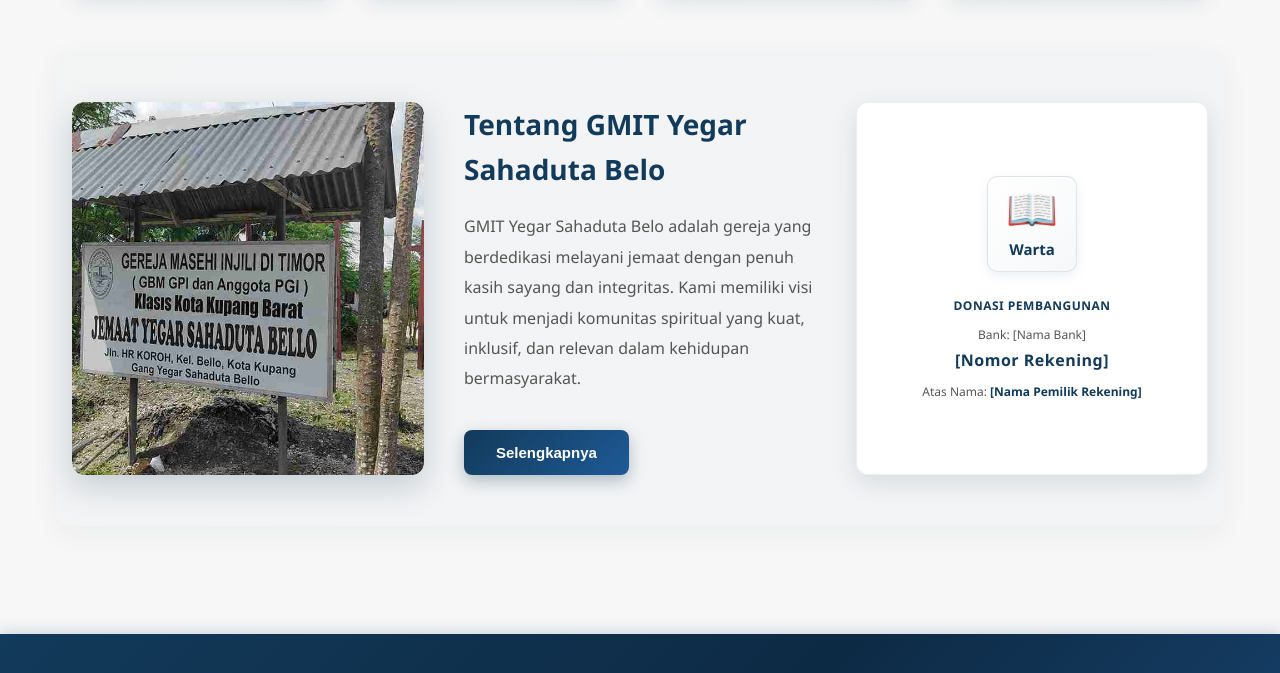
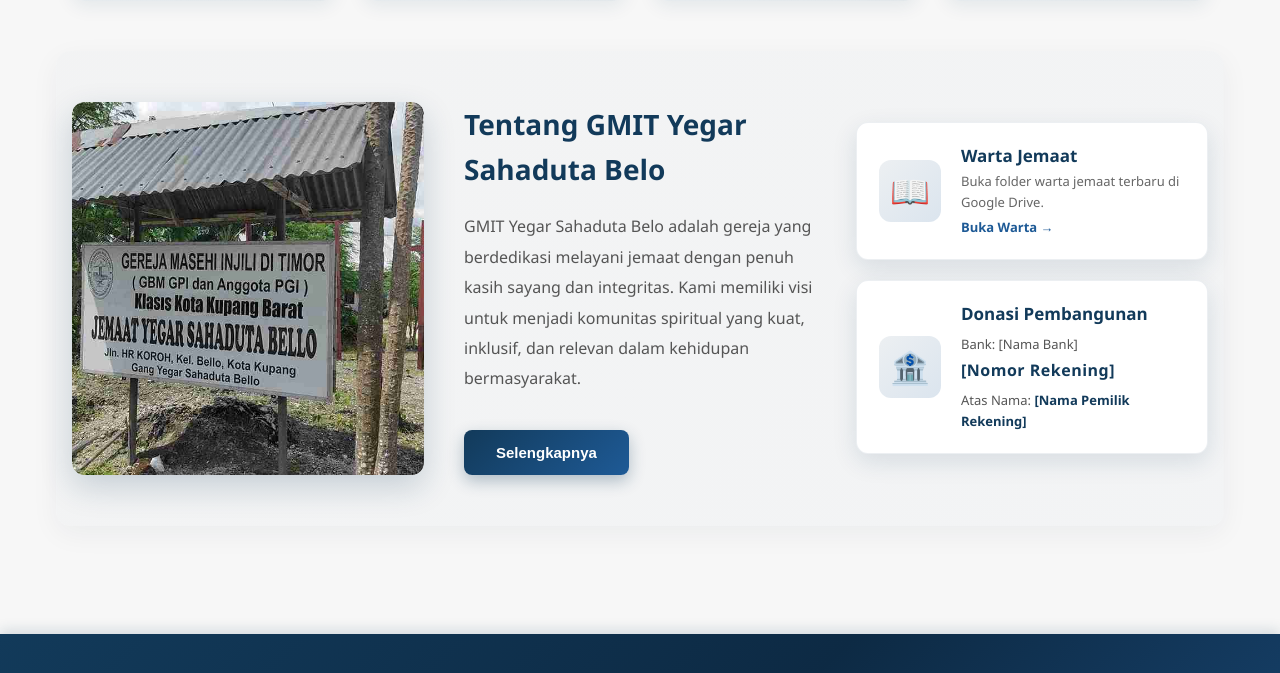
Before and after one commit to gmityegarsahadutabello/sky-web-profil-gmit-yegar, a website: page frontend/index.html in a window 1280 px wide. Shown: the part 2681-3354 px from the top of the page. Drawn offline with Linux system fonts and the light colour scheme; no server answers.

Commit message:
refactor: redesign warta jemaat and donation info cards layout in frontend

```diff
--- a/frontend/index.html
+++ b/frontend/index.html
@@ -162,17 +162,29 @@
         <button onclick="window.location.href='tentangSAHADUTA.html'" style="padding: clamp(10px, 2vw, 14px) clamp(20px, 3vw, 32px); background: linear-gradient(135deg, #123a5a, #1e5a96); color: white; border: none; cursor: pointer; border-radius: 8px; font-weight: 600; transition: all 0.3s ease; box-shadow: 0 6px 16px rgba(18,58,90,0.3); font-size: clamp(13px, 2.5vw, 15px);">Selengkapnya</button>
       </div>
 
-      <div class="qr-codes" style="display: flex; flex-direction: column; gap: clamp(16px, 3vw, 24px); align-items: center; justify-content: center; background: white; padding: clamp(16px, 3vw, 24px); border-radius: 12px; box-shadow: 0 8px 24px rgba(18,58,90,0.12); border: 1px solid rgba(18,58,90,0.08);">
-        <a class="qr-warta" id="warta-link" href="https://drive.google.com/drive/folders/1Zwq8xjesek8QyeOV2H7JzOSBzLYR-DG5?usp=sharing" target="_blank" rel="noopener noreferrer" aria-label="Buka folder Warta Jemaat di Google Drive" style="text-decoration: none; display: inline-flex; flex-direction: column; align-items: center; gap: 8px; padding: 10px 18px; border-radius: 10px; border: 1px solid rgba(18,58,90,0.12); background: linear-gradient(135deg, #ffffff 0%, rgba(18,58,90,0.04) 100%); transition: all 0.3s ease; box-shadow: 0 4px 12px rgba(18,58,90,0.08);" onmouseover="this.style.transform='translateY(-3px)'; this.style.boxShadow='0 8px 20px rgba(18,58,90,0.18)'" onmouseout="this.style.transform='translateY(0)'; this.style.boxShadow='0 4px 12px rgba(18,58,90,0.08)'">
-          <span style="font-size: clamp(32px, 6vw, 42px); line-height: 1;">📖</span>
-          <span style="font-size: clamp(13px, 2.5vw, 15px); font-weight: 700; color: #123a5a;">Warta</span>
+      <div class="info-cards" style="display: flex; flex-direction: column; gap: clamp(14px, 3vw, 20px); justify-content: center;">
+
+        <!-- Kartu Warta -->
+        <a class="info-card" id="warta-link" href="https://drive.google.com/drive/folders/1Zwq8xjesek8QyeOV2H7JzOSBzLYR-DG5?usp=sharing" target="_blank" rel="noopener noreferrer" aria-label="Buka folder Warta Jemaat di Google Drive" style="display: flex; align-items: center; gap: clamp(14px, 3vw, 20px); text-decoration: none; background: white; padding: clamp(16px, 3vw, 22px); border-radius: 12px; border: 1px solid rgba(18,58,90,0.08); box-shadow: 0 8px 24px rgba(18,58,90,0.12); transition: all 0.3s ease;" onmouseover="this.style.transform='translateY(-4px)'; this.style.boxShadow='0 14px 32px rgba(18,58,90,0.2)'" onmouseout="this.style.transform='translateY(0)'; this.style.boxShadow='0 8px 24px rgba(18,58,90,0.12)'">
+          <span style="flex: 0 0 auto; width: clamp(52px, 10vw, 62px); height: clamp(52px, 10vw, 62px); display: flex; align-items: center; justify-content: center; font-size: clamp(26px, 5vw, 32px); line-height: 1; border-radius: 12px; background: linear-gradient(135deg, rgba(18,58,90,0.08), rgba(30,90,150,0.16));">📖</span>
+          <span style="display: flex; flex-direction: column; gap: 4px; min-width: 0;">
+            <span style="font-size: clamp(15px, 2.5vw, 17px); font-weight: 700; color: #123a5a; line-height: 1.3;">Warta Jemaat</span>
+            <span style="font-size: clamp(12px, 2vw, 13px); color: #666; line-height: 1.6;">Buka folder warta jemaat terbaru di Google Drive.</span>
+            <span style="font-size: clamp(12px, 2vw, 13px); font-weight: 600; color: #1e5a96;">Buka Warta →</span>
+          </span>
         </a>
-        <div class="qr-donasi" style="text-align: center;">
-          <p style="font-size: clamp(11px, 2vw, 12px); font-weight: 700; color: #123a5a; margin: 0 0 10px 0; text-transform: uppercase; letter-spacing: 0.5px;">Donasi Pembangunan</p>
-          <p style="font-size: clamp(11px, 2vw, 12px); color: #555; margin: 0 0 4px 0;">Bank: <span id="bank-nama-text">[Nama Bank]</span></p>
-          <p id="bank-rekening-text" style="font-size: clamp(13px, 2.5vw, 16px); font-weight: 700; color: #123a5a; margin: 0 0 8px 0; letter-spacing: 0.5px;">[Nomor Rekening]</p>
-          <p style="font-size: clamp(11px, 2vw, 12px); color: #555; margin: 0;">Atas Nama: <strong id="bank-atasnama-text" style="color: #123a5a;">[Nama Pemilik Rekening]</strong></p>
+
+        <!-- Kartu Donasi -->
+        <div class="info-card" style="display: flex; align-items: center; gap: clamp(14px, 3vw, 20px); background: white; padding: clamp(16px, 3vw, 22px); border-radius: 12px; border: 1px solid rgba(18,58,90,0.08); box-shadow: 0 8px 24px rgba(18,58,90,0.12);">
+          <span style="flex: 0 0 auto; width: clamp(52px, 10vw, 62px); height: clamp(52px, 10vw, 62px); display: flex; align-items: center; justify-content: center; font-size: clamp(26px, 5vw, 32px); line-height: 1; border-radius: 12px; background: linear-gradient(135deg, rgba(18,58,90,0.08), rgba(30,90,150,0.16));">🏦</span>
+          <div style="min-width: 0;">
+            <p style="font-size: clamp(15px, 2.5vw, 17px); font-weight: 700; color: #123a5a; margin: 0 0 8px 0; line-height: 1.3;">Donasi Pembangunan</p>
+            <p style="font-size: clamp(12px, 2vw, 13px); color: #555; margin: 0 0 4px 0;">Bank: <span id="bank-nama-text">[Nama Bank]</span></p>
+            <p id="bank-rekening-text" style="font-size: clamp(14px, 2.5vw, 16px); font-weight: 700; color: #123a5a; margin: 0 0 6px 0; letter-spacing: 0.5px; word-break: break-word;">[Nomor Rekening]</p>
+            <p style="font-size: clamp(12px, 2vw, 13px); color: #555; margin: 0;">Atas Nama: <strong id="bank-atasnama-text" style="color: #123a5a;">[Nama Pemilik Rekening]</strong></p>
+          </div>
         </div>
+
       </div>
 
     </section>
```
